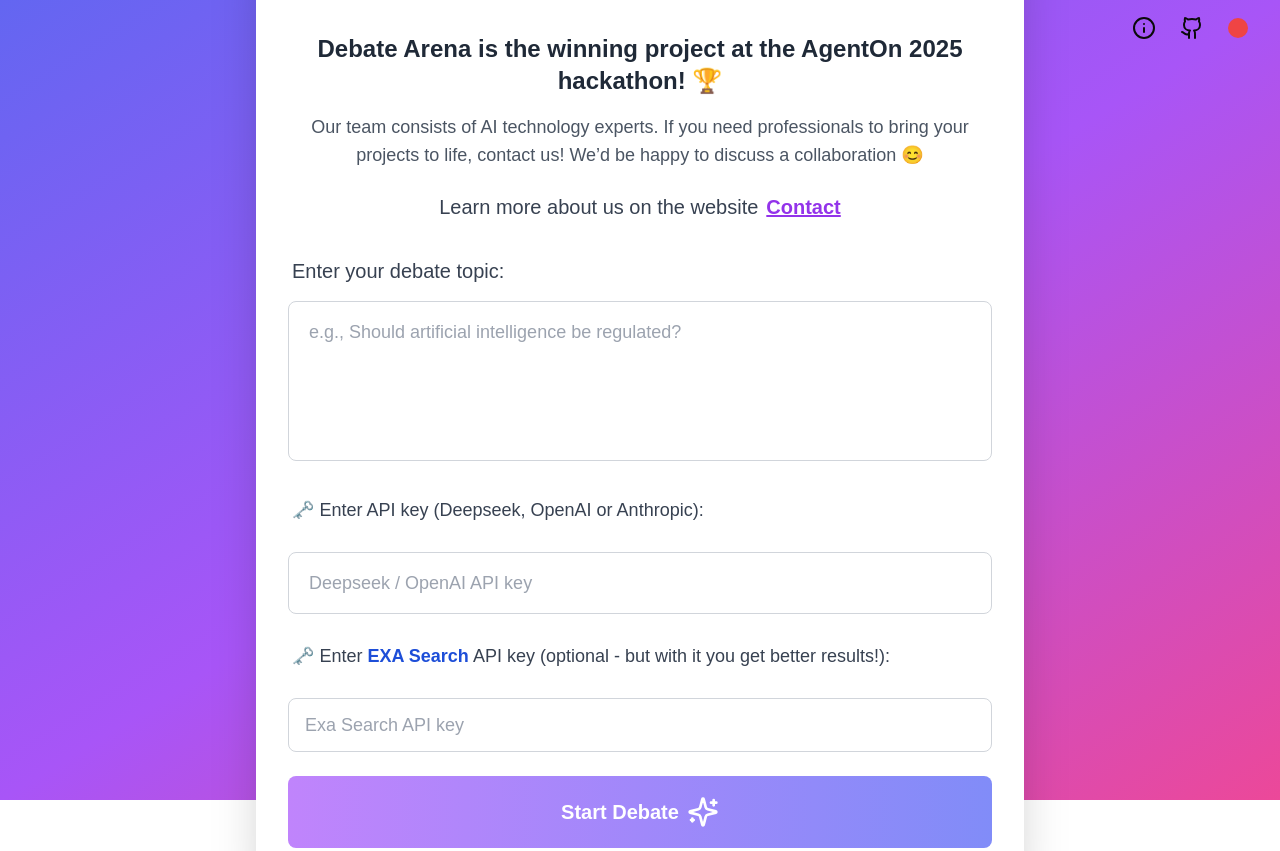
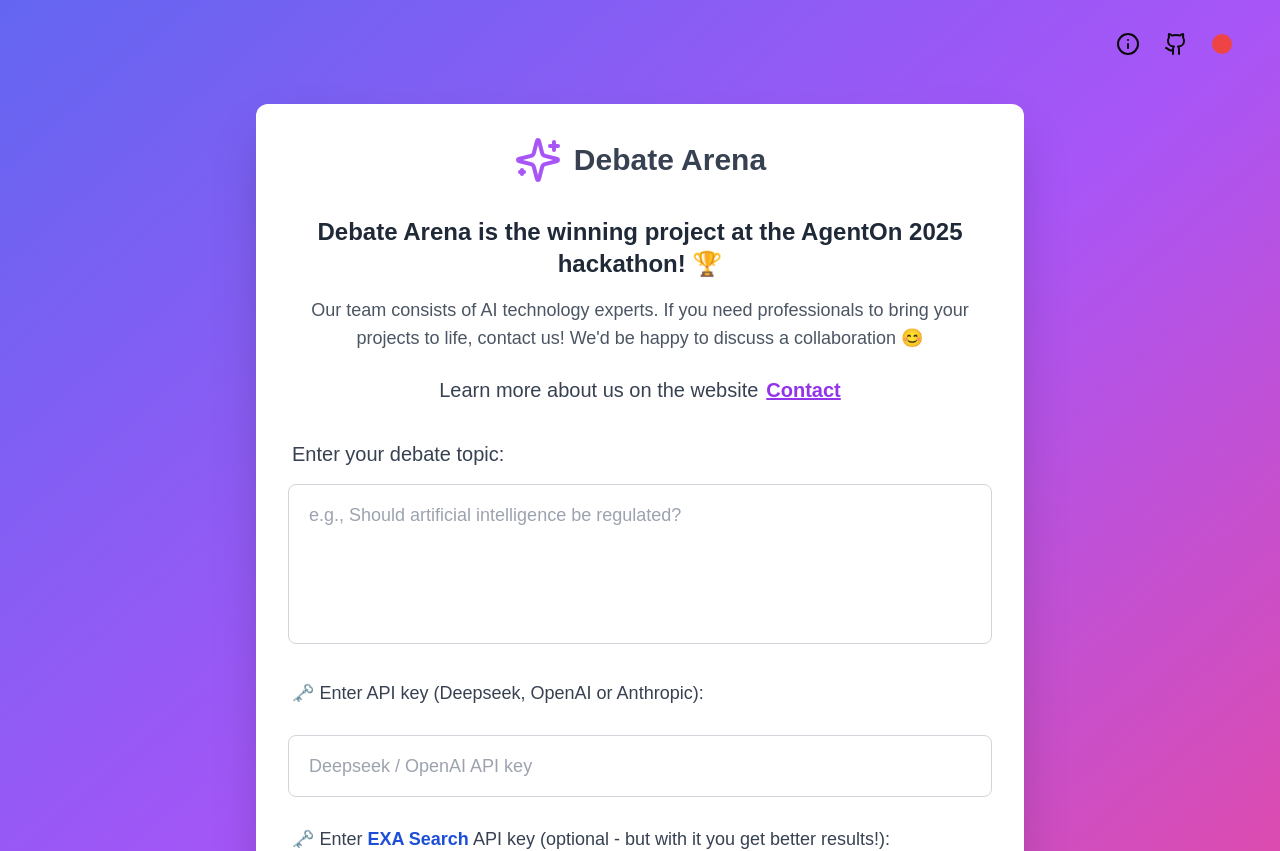
Before and after one commit to Arputikos/AgentON_2025, a Next.js app in the folder frontend/: page / in a window 1280 px wide. Shown: the top 851 px of the page. Built offline with nearby package versions, Linux system fonts and the light colour scheme; no server answers.

Commit message:
fix overflow prompt entry page

```diff
--- a/frontend/src/components/PromptEntry.tsx
+++ b/frontend/src/components/PromptEntry.tsx
@@ -39,9 +39,8 @@ export default function Home() {
   };
 
   return (
-    <div className="h-screen bg-gradient-to-br from-indigo-500 via-purple-500 to-pink-500 flex items-center justify-center p-4">
-
-      <header className="fixed top-0 left-0 right-0 z-50 p-4 flex justify-end items-center">
+    <div className="min-h-screen bg-gradient-to-br from-indigo-500 via-purple-500 to-pink-500 overflow-y-auto p-4">
+      <header className="sticky top-0 z-50 p-4 flex justify-end items-center">
         <div className="flex items-center gap-4 sm:gap-6 mx-4">
           <Link
             href="/contact"
@@ -63,7 +62,8 @@ export default function Home() {
         </div>
       </header>
 
-      <div className="bg-white rounded-xl shadow-2xl p-8 w-full max-w-3xl">
+      <div className="flex items-center justify-center min-h-[calc(100vh-8rem)]">
+        <div className="bg-white rounded-xl shadow-2xl p-8 w-full max-w-3xl my-8">
           <div className="mb-8 text-center">
             <div className="flex items-center justify-center mb-8">
               <Sparkles className="w-8 h-8 sm:w-12 sm:h-12 text-purple-500 mr-3" />
@@ -74,7 +74,7 @@ export default function Home() {
             </p>
             <p className="text-base sm:text-lg text-gray-600 mb-6 max-w-2xl mx-auto leading-relaxed">
               Our team consists of AI technology experts. If you need professionals to bring your projects to life, contact us!
-            We’d be happy to discuss a collaboration 😊
+              We'd be happy to discuss a collaboration 😊
             </p>
             <div className="flex items-center justify-center gap-2 text-base sm:text-lg md:text-xl text-gray-700 font-medium">
               <span>Learn more about us on the website</span>
@@ -137,5 +137,6 @@ export default function Home() {
           </form>
         </div>
       </div>
+    </div>
   );
 }
```
Lines whose indentation alone changed are shown as unchanged.
